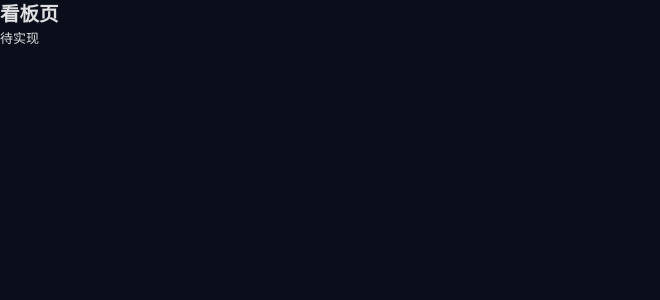
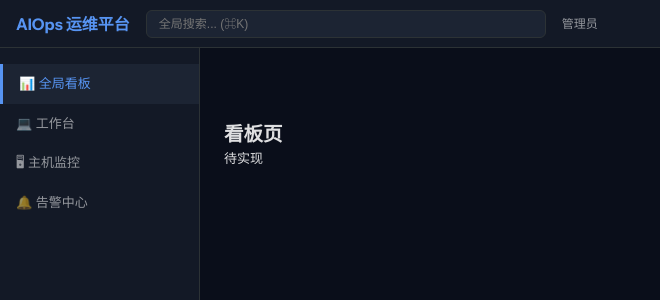
Before and after one commit to sunweini/aiops, a Vue app in the folder frontend/: page /dashboard in a window 1280 px wide. Shown: the top 300 px of the page, without its empty margins (0-660 px from the left). Built offline with nearby package versions, Linux system fonts and the light colour scheme.

Commit message:
feat(frontend): add AppLayout integrating TopNav and Sidebar

```diff
--- a/frontend/src/App.vue
+++ b/frontend/src/App.vue
@@ -1,8 +1,11 @@
 <template>
-  <router-view />
+  <AppLayout>
+    <router-view />
+  </AppLayout>
 </template>
 
 <script setup>
+import AppLayout from './components/layout/AppLayout.vue'
 </script>
 
 <style>
--- /dev/null
+++ b/frontend/src/components/layout/AppLayout.vue
@@ -0,0 +1,26 @@
+<template>
+  <div class="app-layout">
+    <TopNav />
+    <Sidebar />
+    <main class="main-content">
+      <slot />
+    </main>
+  </div>
+</template>
+
+<script setup>
+import TopNav from './TopNav.vue'
+import Sidebar from './Sidebar.vue'
+</script>
+
+<style scoped>
+.app-layout {
+  min-height: 100vh;
+}
+
+.main-content {
+  margin-left: 200px;
+  margin-top: 48px;
+  padding: var(--space-lg);
+}
+</style>
```
